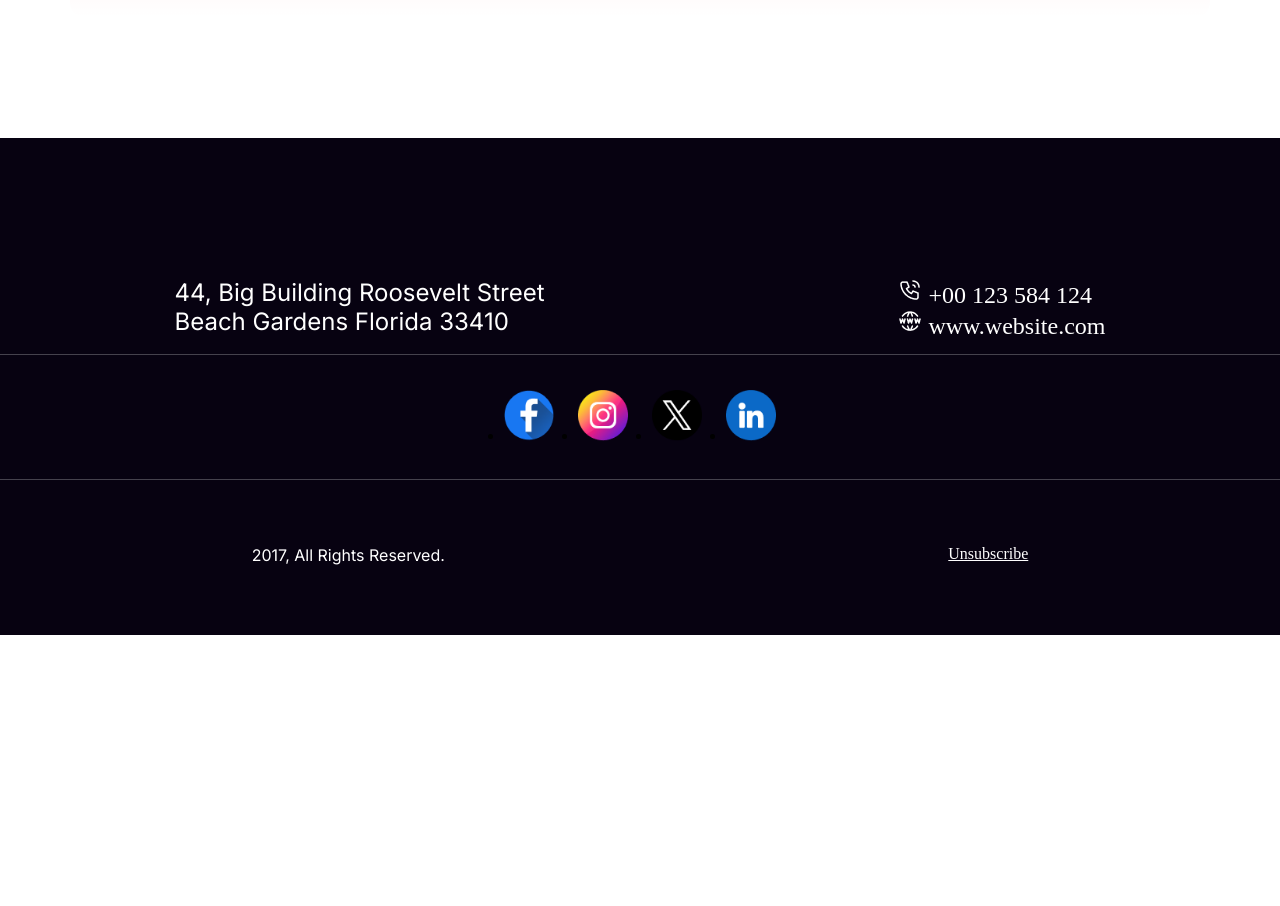
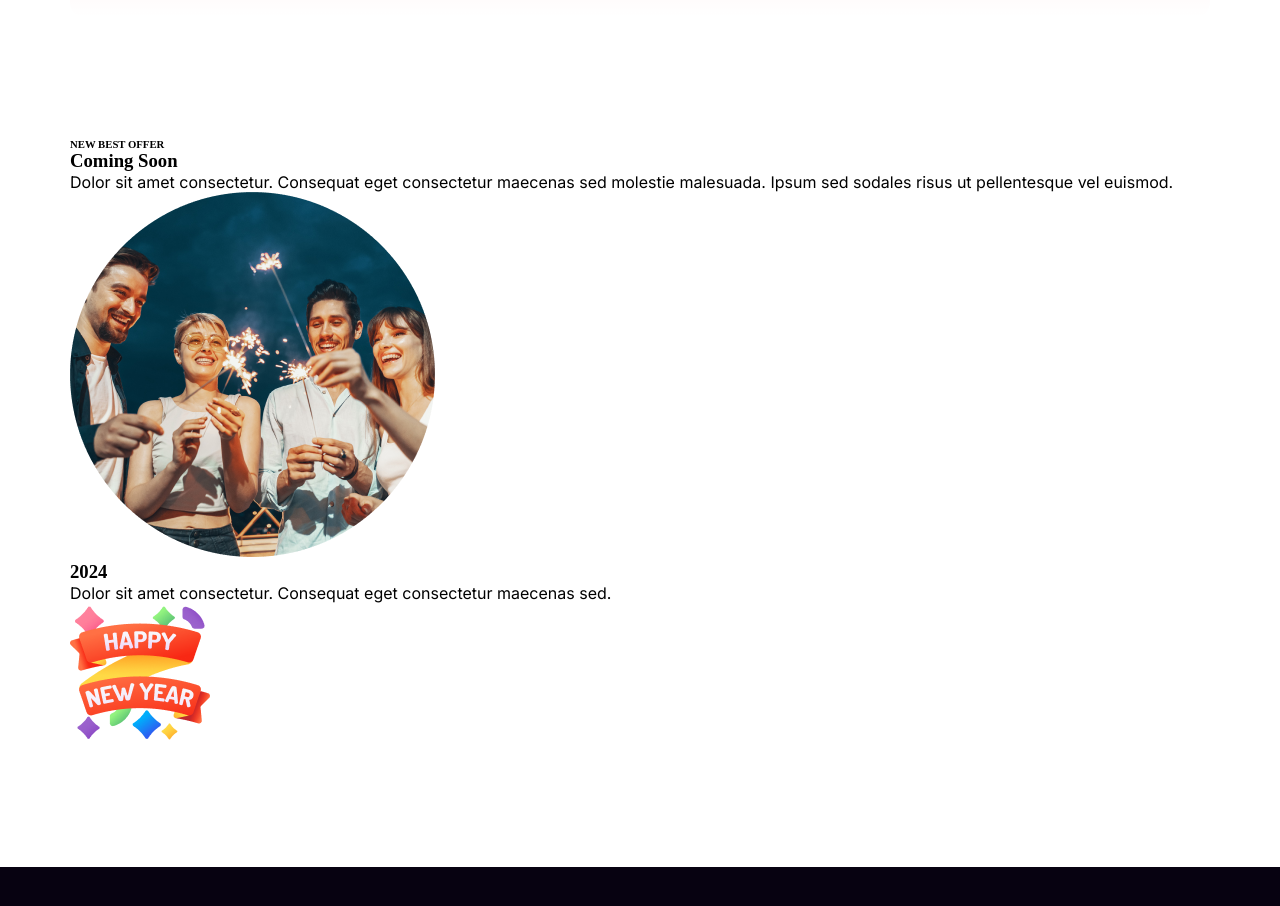
Before and after one commit to AyanSujon/new-year-offer-landing-page, a plain HTML site: page index.html in a window 1280 px wide. Shown: the part 2620-3526 px from the top of the page. Before the commit the page ends 3255 px from the top, so only its background shows below. Drawn offline with Linux system fonts and the light colour scheme.

Commit message:
just started coming soon section section

```diff
--- a/assets/style.css
+++ b/assets/style.css
@@ -177,7 +177,7 @@ p{
 .join-now a:hover{
     background-color: #070211;
 }
-
+/* Coming Soon Section Start Here */
 
 
 
--- a/index.html
+++ b/index.html
@@ -44,7 +44,21 @@
             <a href="#">Join Now</a>
         </div>
     </section>
-
+<!-- Coming Soon Section Start Here -->
+    <section class="coming-soon">
+        <div class="comming-soon-box">
+            <h6>NEW BEST OFFER</h6>
+            <h3>Coming Soon</h3>
+            <p>Dolor sit amet consectetur. Consequat eget consectetur maecenas sed molestie malesuada. Ipsum sed sodales risus ut pellentesque vel euismod. </p>
+        <div class="comming-soon-box">
+            <img src="./images/Ellipse 1.png" alt="Comming soon image">
+        </div>
+        <div class="comming-soon-box">
+            <h3>2024</h3>
+            <p>Dolor sit amet consectetur. Consequat eget consectetur maecenas sed.</p>
+            <img src="./images/Group 96.png" alt="Happy New Year">
+        </div>
+    </section>
 
 </main>
 
```
